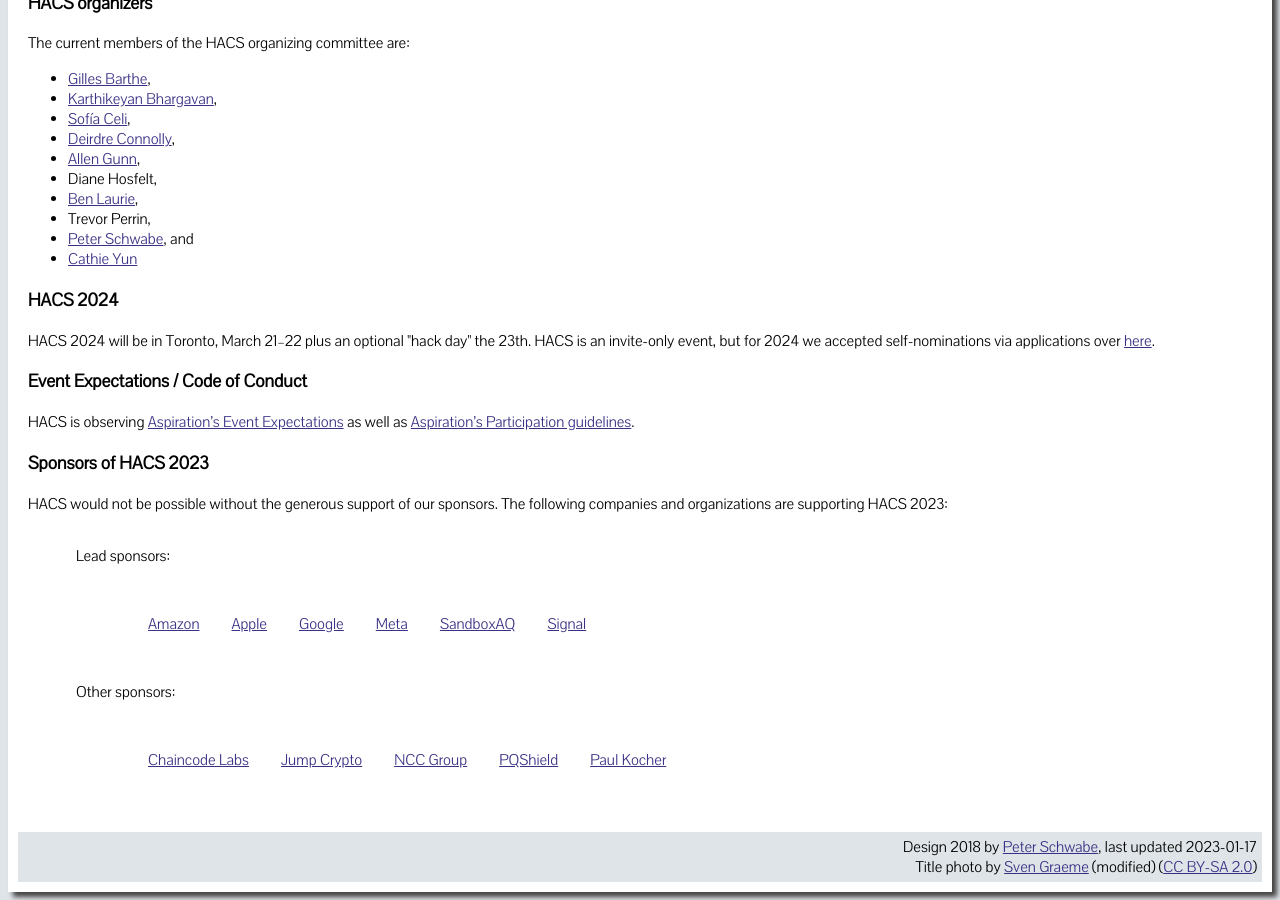
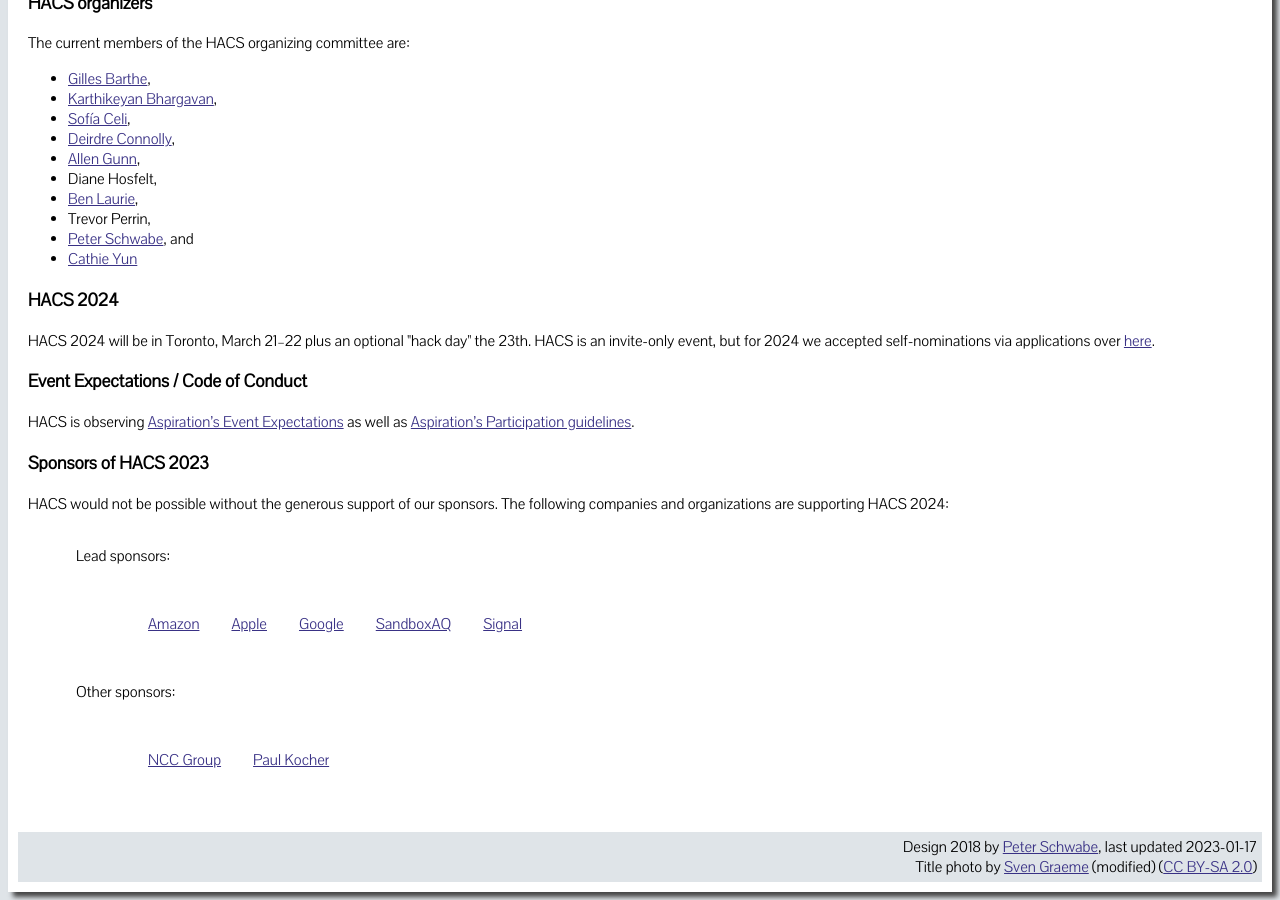
Before and after one commit to HACS-workshop/HACS-workshop.github.io, a Jekyll site: the page built from index.html, in a window 1280 px wide and 900 px high, scrolled down 648 px. Built offline with Jekyll 4.4.1, drawn with Linux system fonts in a browser that asks for light colours.

Commit message:
Update sponsors

```diff
--- a/index.html
+++ b/index.html
@@ -55,7 +55,7 @@ as well as
 <h3>Sponsors of HACS 2023</h3>
 <p>
 HACS would not be possible without the generous support of our sponsors.
-The following companies and organizations are supporting HACS 2023:
+The following companies and organizations are supporting HACS 2024:
 </p>
 
 <div id="sponsors-box">
@@ -65,7 +65,6 @@ The following companies and organizations are supporting HACS 2023:
       <li><a href="https://www.amazon.com/"><p>Amazon</p></a></li>
       <li><a href="https://www.apple.com/"><p>Apple</p></a></li>
       <li><a href="https://www.google.com/"><p>Google</p></a></li>
-      <li><a href="https://about.meta.com/"><p>Meta</p></a></li>
       <li><a href="https://www.sandboxaq.com/"><p>SandboxAQ</p></a></li>
       <li><a href="https://signal.org/"><p>Signal</p></a></li>
 		</ul>
@@ -74,10 +73,7 @@ The following companies and organizations are supporting HACS 2023:
   <div>
 	  <p>Other sponsors:</p>
 	  <ul id="lead-sponsors-box">
-      <li><a href="https://chaincode.com/"><p>Chaincode Labs</p></a></li>
-      <li><a href="https://jumpcrypto.com/"><p>Jump Crypto</p></a></li>
       <li><a href="https://www.nccgroup.com/"><p>NCC Group</p></a></li>
-      <li><a href="https://pqshield.com/"><p>PQShield</p></a></li>
       <li><a href="https://paulkocher.com/"><p>Paul Kocher</p></a></li>
 		</ul>
 	</div>
```
